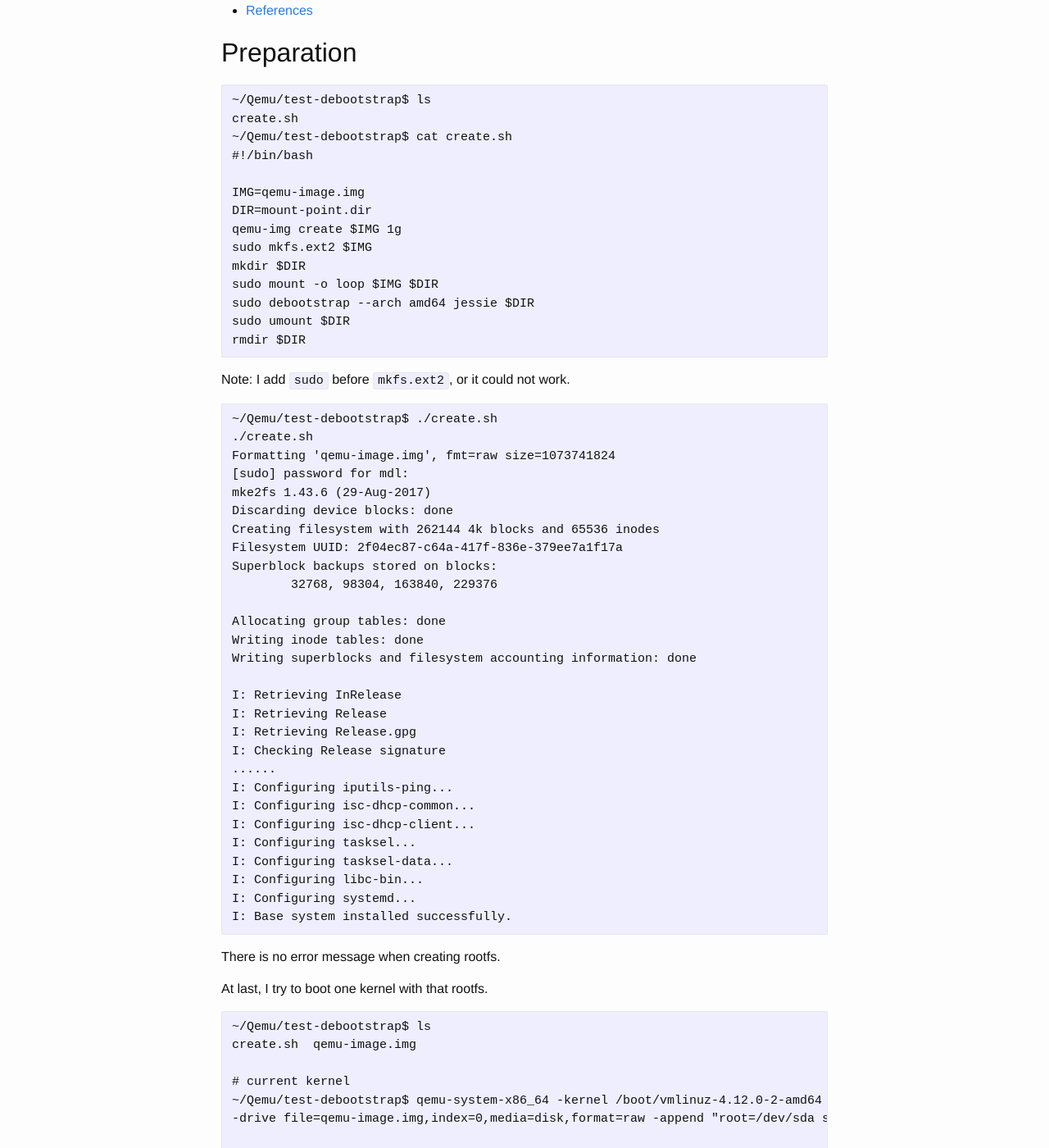
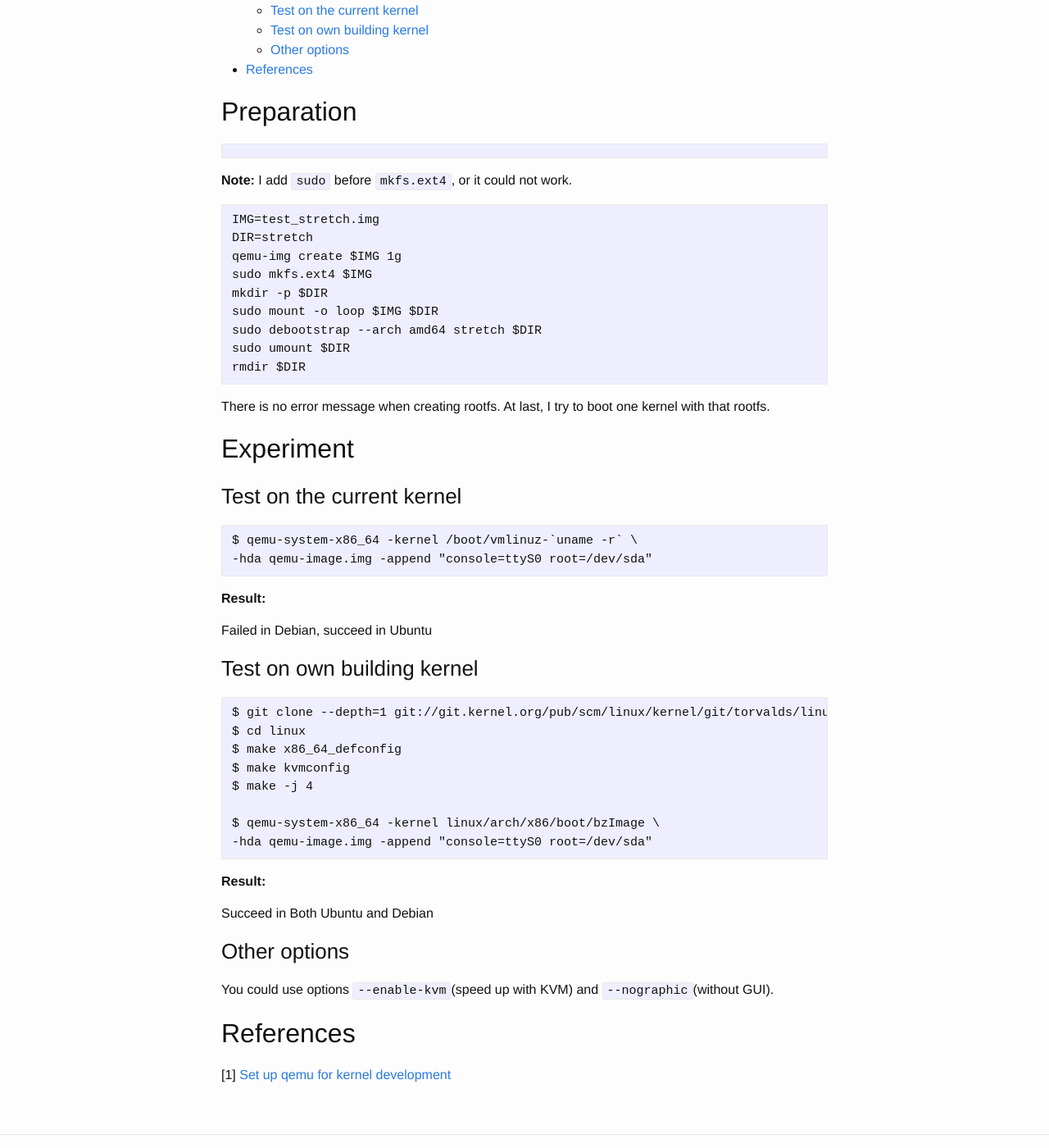
Before and after one commit to mudongliang/mudongliang.github.io, a Jekyll site: the page built from _posts/2017-09-21-set-up-qemu-for-kernel-development.md, in a window 1280 px wide and 1400 px high, scrolled down 247 px. Shown: the whole window at 82% size. Built offline with Jekyll 4.4.1, drawn with Linux system fonts in a browser that asks for light colours; some of the changed text lies outside the part shown.

Commit message:
fix some errors in previous blogs

````diff
--- a/_posts/2017-09-21-set-up-qemu-for-kernel-development.md
+++ b/_posts/2017-09-21-set-up-qemu-for-kernel-development.md
@@ -12,81 +12,57 @@ tags: []
 ## Preparation
 
 ```
-~/Qemu/test-debootstrap$ ls
-create.sh
-~/Qemu/test-debootstrap$ cat create.sh
-#!/bin/bash
+```
 
-IMG=qemu-image.img
-DIR=mount-point.dir
+**Note:** I add `sudo` before `mkfs.ext4`, or it could not work.
+
+```
+IMG=test_stretch.img
+DIR=stretch
 qemu-img create $IMG 1g
-sudo mkfs.ext2 $IMG
-mkdir $DIR
+sudo mkfs.ext4 $IMG
+mkdir -p $DIR
 sudo mount -o loop $IMG $DIR
-sudo debootstrap --arch amd64 jessie $DIR
+sudo debootstrap --arch amd64 stretch $DIR
 sudo umount $DIR
 rmdir $DIR
 ```
 
-Note: I add `sudo` before `mkfs.ext2`, or it could not work.
+There is no error message when creating rootfs. At last, I try to boot one kernel with that rootfs.
+
+## Experiment
+
+### Test on the current kernel
 
 ```
-~/Qemu/test-debootstrap$ ./create.sh
-./create.sh
-Formatting 'qemu-image.img', fmt=raw size=1073741824
-[sudo] password for mdl:
-mke2fs 1.43.6 (29-Aug-2017)
-Discarding device blocks: done
-Creating filesystem with 262144 4k blocks and 65536 inodes
-Filesystem UUID: 2f04ec87-c64a-417f-836e-379ee7a1f17a
-Superblock backups stored on blocks:
-	32768, 98304, 163840, 229376
-
-Allocating group tables: done
-Writing inode tables: done
-Writing superblocks and filesystem accounting information: done
-
-I: Retrieving InRelease
-I: Retrieving Release
-I: Retrieving Release.gpg
-I: Checking Release signature
-......
-I: Configuring iputils-ping...
-I: Configuring isc-dhcp-common...
-I: Configuring isc-dhcp-client...
-I: Configuring tasksel...
-I: Configuring tasksel-data...
-I: Configuring libc-bin...
-I: Configuring systemd...
-I: Base system installed successfully.
+$ qemu-system-x86_64 -kernel /boot/vmlinuz-`uname -r` \
+-hda qemu-image.img -append "console=ttyS0 root=/dev/sda"
 ```
 
-There is no error message when creating rootfs.
+**Result:**
 
-At last, I try to boot one kernel with that rootfs.
+Failed in Debian, succeed in Ubuntu
+
+### Test on own building kernel
 
 ```
-~/Qemu/test-debootstrap$ ls
-create.sh  qemu-image.img
+$ git clone --depth=1 git://git.kernel.org/pub/scm/linux/kernel/git/torvalds/linux.git
+$ cd linux
+$ make x86_64_defconfig
+$ make kvmconfig
+$ make -j 4
 
-# current kernel
-~/Qemu/test-debootstrap$ qemu-system-x86_64 -kernel /boot/vmlinuz-4.12.0-2-amd64 \
--drive file=qemu-image.img,index=0,media=disk,format=raw -append "root=/dev/sda single"
-
-# own building kernel
-
-~/Qemu/test-debootstrap$ qemu-system-x86_64 -kernel ~/Repos/linux/arch/x86/boot/bzImage \
--drive file=qemu-image.img,index=0,media=disk,format=raw -append "root=/dev/sda single"
+$ qemu-system-x86_64 -kernel linux/arch/x86/boot/bzImage \
+-hda qemu-image.img -append "console=ttyS0 root=/dev/sda"
 ```
 
-The screenshot is in the below:
+**Result:**
 
-![qemu debootstrap]({{site.url}}/images/qemu_debootstrap.png)
+Succeed in Both Ubuntu and Debian
 
+### Other options
 
-## Result
-
-I try to set up qemu according to the instruction in the [References](##Refereces), but failed. I will try my best to figure out reason and finish writing this post.
+You could use options `--enable-kvm`(speed up with KVM) and `--nographic`(without GUI).
 
 ## References
 
````
